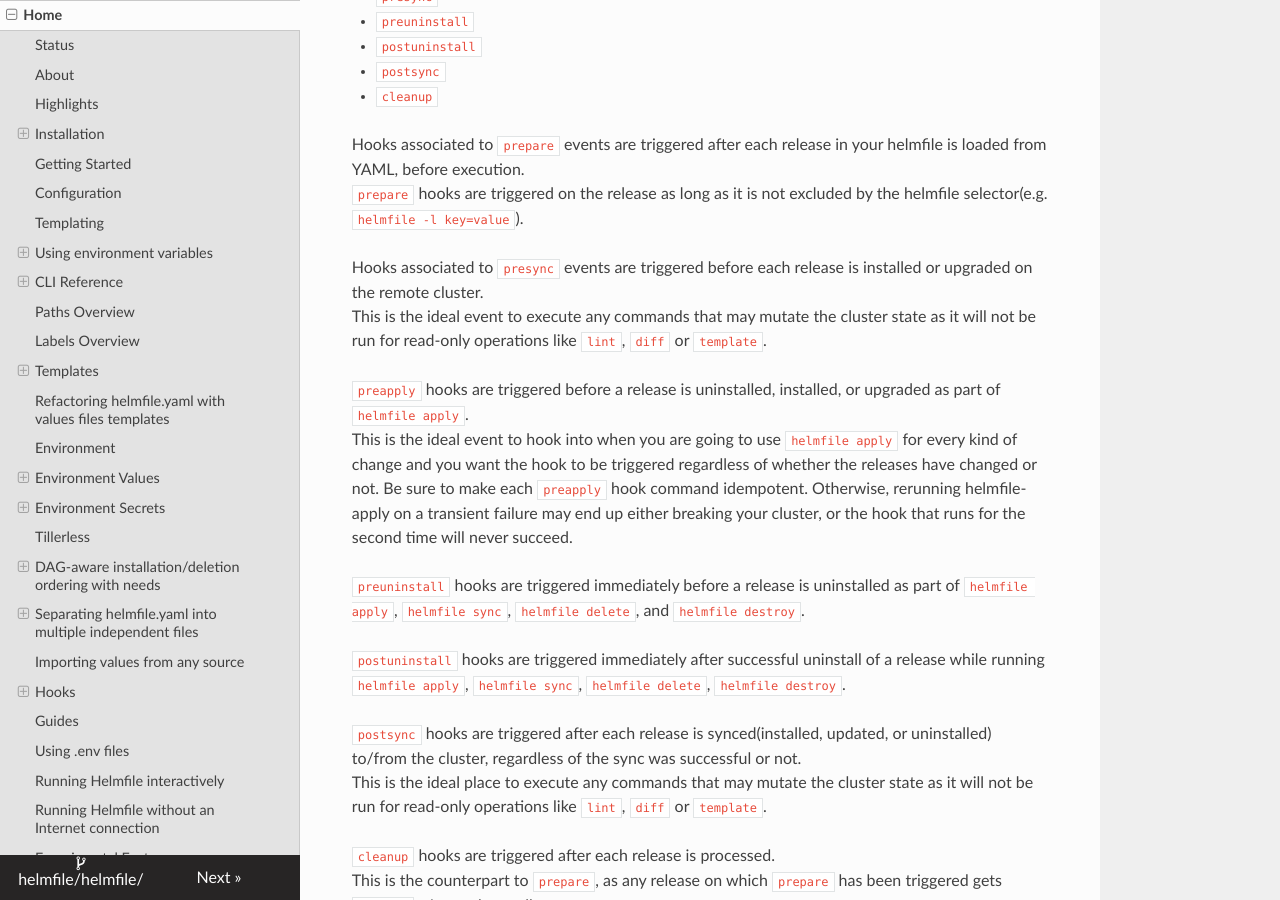
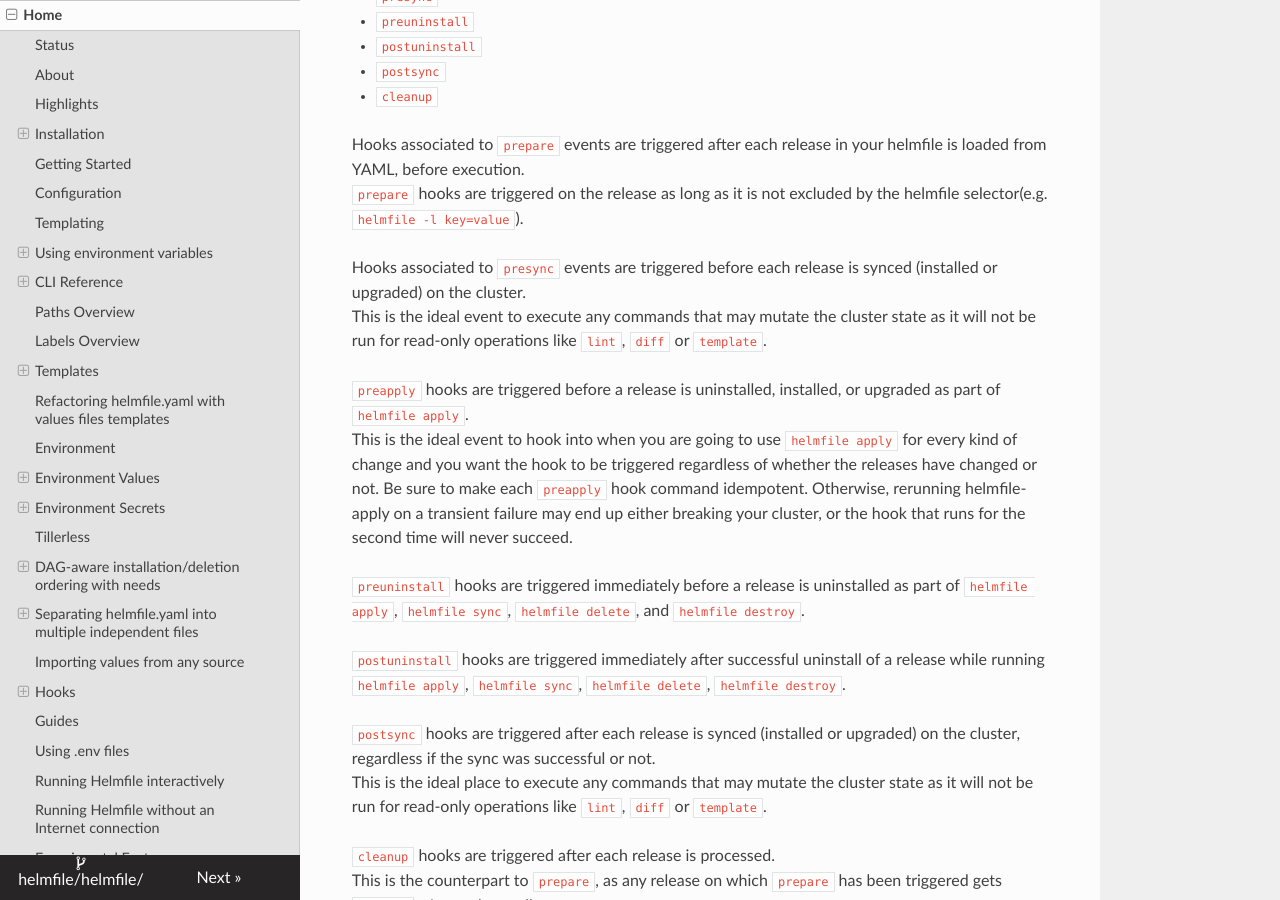
Before and after one commit to alex-tw-lam/helmfile, an MkDocs documentation site: the page built from docs/index.md, in a window 1280 px wide and 900 px high, scrolled down 25641 px. Built offline with MkDocs 1.6.1, drawn with Linux system fonts in a browser that asks for light colours; nearby versions of some CDN libraries.

Commit message:
Clarify postsync hooks docs (#585)
Signed-off-by: Felipe Santos <felipecassiors@gmail.com>

Signed-off-by: Felipe Santos <felipecassiors@gmail.com>

```diff
--- a/docs/index.md
+++ b/docs/index.md
@@ -1243,7 +1243,7 @@ Currently supported `events` are:
 Hooks associated to `prepare` events are triggered after each release in your helmfile is loaded from YAML, before execution.
 `prepare` hooks are triggered on the release as long as it is not excluded by the helmfile selector(e.g. `helmfile -l key=value`).
 
-Hooks associated to `presync` events are triggered before each release is installed or upgraded on the remote cluster.
+Hooks associated to `presync` events are triggered before each release is synced (installed or upgraded) on the cluster.
 This is the ideal event to execute any commands that may mutate the cluster state as it will not be run for read-only operations like `lint`, `diff` or `template`.
 
 `preapply` hooks are triggered before a release is uninstalled, installed, or upgraded as part of `helmfile apply`.
@@ -1253,7 +1253,7 @@ This is the ideal event to hook into when you are going to use `helmfile apply`
 
 `postuninstall` hooks are triggered immediately after successful uninstall of a release while running `helmfile apply`, `helmfile sync`, `helmfile delete`, `helmfile destroy`.
 
-`postsync` hooks are triggered after each release is synced(installed, updated, or uninstalled) to/from the cluster, regardless of the sync was successful or not.
+`postsync` hooks are triggered after each release is synced (installed or upgraded) on the cluster, regardless if the sync was successful or not.
 This is the ideal place to execute any commands that may mutate the cluster state as it will not be run for read-only operations like `lint`, `diff` or `template`.
 
 `cleanup` hooks are triggered after each release is processed.
```
